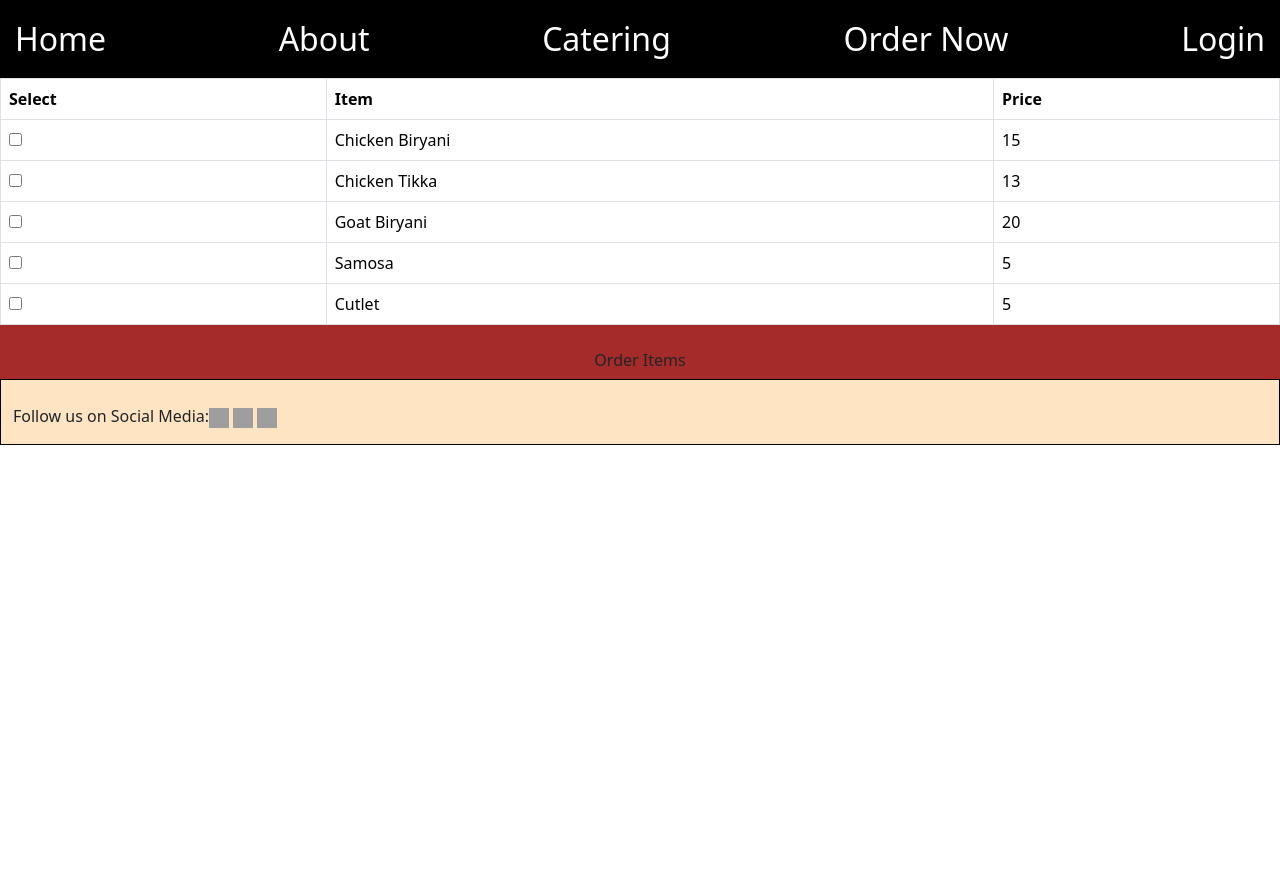
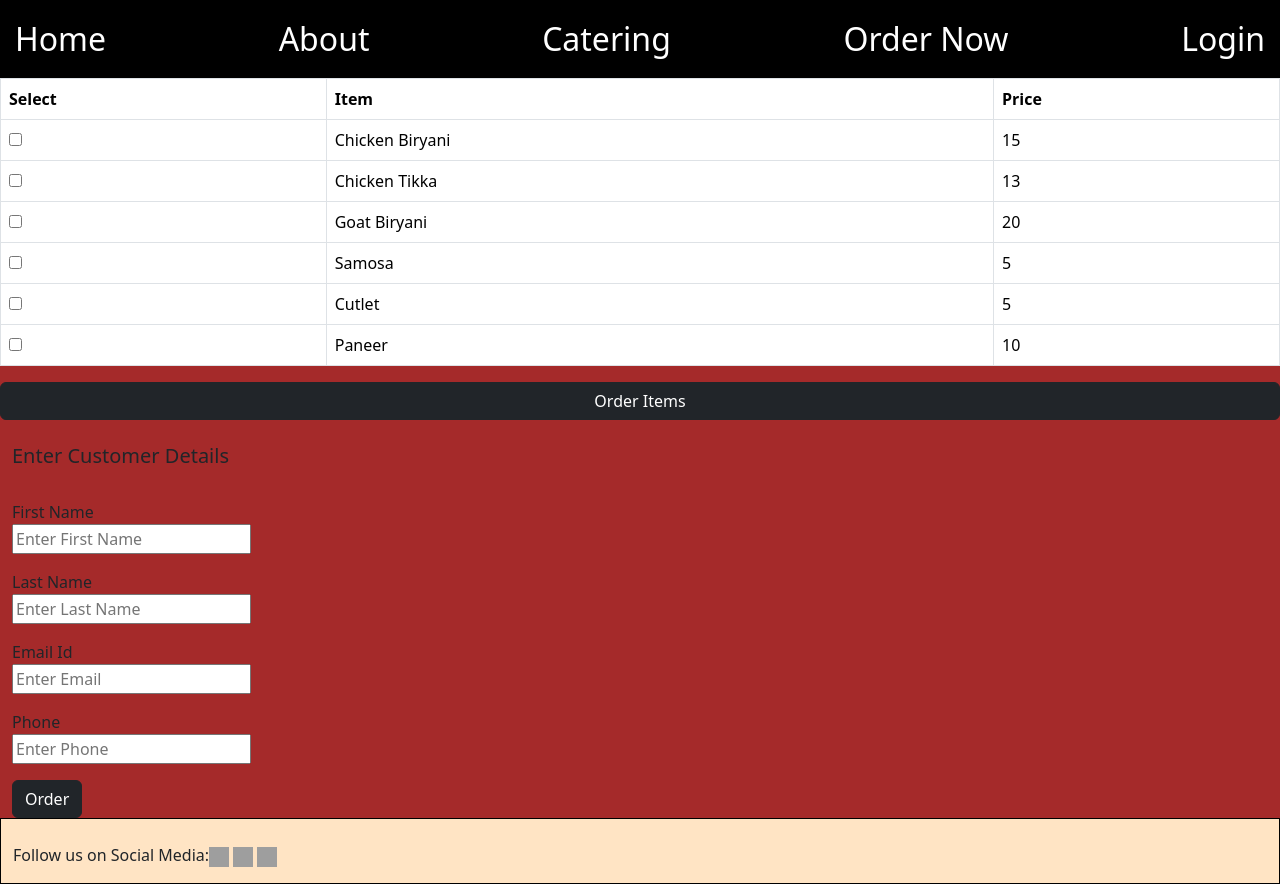
Before and after one commit to lintu-gogi/Gogi_Lintu_Restaurant_FrontEnd_Capstone, a React (Vite) app: page /order in a window 1280 px wide. Before the commit the page ends 800 px from the top, so only its background shows below. Built offline with nearby package versions, Linux system fonts and the light colour scheme; grey boxes are pictures that could not be loaded.

Commit message:
Added Placing the Order

```diff
--- a/src/components/Footer.jsx
+++ b/src/components/Footer.jsx
@@ -1,4 +1,4 @@
-import React from 'react'
+
 
 function Footer() {
 
--- a/src/components/ImageAndDes.jsx
+++ b/src/components/ImageAndDes.jsx
@@ -1,4 +1,4 @@
-import React from 'react'
+//import React from 'react'
 import 'bootstrap/dist/css/bootstrap.min.css'
 
 function ImageAndDes() {
--- a/src/pages/Order.jsx
+++ b/src/pages/Order.jsx
@@ -1,5 +1,6 @@
-import React from 'react'
+
 import { useState } from 'react';
+//import axios from 'axios'
 function Order() {
   // Sample data
   const initialData = [
@@ -8,10 +9,11 @@ function Order() {
     { id: 3, name: 'Goat Biryani', price: 20, selected: false },
     { id: 4, name: 'Samosa', price: 5, selected: false },
     { id: 5, name: 'Cutlet', price: 5, selected: false },
+    { id: 6, name: 'Paneer', price: 10, selected: false }
   ];
 
   const [data, setData] = useState(initialData);
-
+  const [responsestatus, setResponsestatus] = useState('');
   // Handle checkbox change
   const handleCheckboxChange = (id) => {
     const updatedData = data.map((item) =>
@@ -20,15 +22,98 @@ function Order() {
     setData(updatedData);
   };
 
-  // Handle delete selected items
-  const handleDeleteSelected = () => {
+  //Form Handling
+  // State to hold the input values
+  const [formData, setFormData] = useState({
+    firstnCust: '',
+    lastnCust: '',
+    emailCust: '',
+    phnoCust: ''
+
+
+  });
+  // Handle changes to the input fields
+  const handleChangeCust = (e) => {
+    const { name, value } = e.target;
+    setFormData({
+      ...formData,
+      [name]: value
+    });
+  };
+  //Function to check for any orders
+  const checkForOrders = (e) =>{
+    const orderSelected = data.filter((item) => item.selected);
+    //console.log(orderSelected);
+    if(orderSelected.length===0){
+      console.log(orderSelected);
+      alert('Select At least One Item to Order');
+      e.preventDefault();
+    }
+
+  }
+  // Handle form submission
+
+  const handleSubmit = async (e) => {
+    e.preventDefault();
+    const uniqueId = `id-${Date.now()}-${Math.random().toString(36).substr(2, 9)}`;
+    //Checked Menu Items
     const filteredData = data.filter((item) => item.selected);
     console.log(filteredData);
     setData(initialData);
-    //setData(filteredData);
-  };
+    console.log('Form Data:', formData);
+    const payload = {
+      firstPayload: formData,
+      secondPayload: filteredData,
+      idPayload: uniqueId
+    };
+    //let getCustId;
+    //Save Customer details in Customer Collection
+    //Using axios
+    /*try {
+      const response = await axios.post('http://localhost:5051/submit_cust', formData);
+      console.log("Response Data");
+      console.log(response);
+      getCustId=response.data._id;
+      console.log(getCustId);
+    } catch (error) {
+      console.error('Error:', error);
+    }*/
+    //Using fetch
+    fetch('http://localhost:5051/submit_cust', {
+    method: 'POST',
+    headers: {
+      'Content-Type': 'application/json',
+    },
+    body: JSON.stringify(payload),
+    })
+    .then((response) => response.json())
+    .then((jsonresponse) => {
+      // Get response data
+      console.log('Response data:', jsonresponse.message);
+      setResponsestatus(jsonresponse);
+    })
+    .catch((error) => {
+      console.error('Error:', error);
+    });
+
+    if(responsestatus!==''){
+      console.log("Order Placed");
+      alert(`Order Placed!!! Order No is: ${uniqueId}`)
+    }
+  }
+    // Get the Customer Id from the customer collection and save it to the Order collection(to link the collections)
+    /*try {
+      //fetch(`https://api.thecatapi.com/v1/images/search?limit=15&breed_ids=${selectedBreedId}`)
+      const response = await axios.post(`http://localhost:5051/submit_order/custid=${getCustId}`, filteredData);
+      console.log(response.data);
+    } catch (error) {
+      console.error('Error:', error);
+    }*/
+
+
 
   return (
+    <>
     <div className="container-fluid">
       <div className="row">
         <table className="table table-bordered">
@@ -57,11 +142,64 @@ function Order() {
         </table>
       </div>
       <div className="row">
-        <button className="btn" onClick={handleDeleteSelected}>
+        <button className="btn btn-dark" onClick={handleSubmit}>
           Order Items
         </button>
       </div>
     </div>
+<br></br>
+<div className="container-fluid">
+<div className="row">
+  <h5 style={{ textAlign: 'left' }}>
+    Enter Customer Details
+  </h5>
+</div>
+
+<div className="row">
+  <form onSubmit={handleSubmit}>
+    <br />
+    <p>
+      First Name<br />
+      <input name="firstnCust" type="text"
+      value={formData.firstnCust}
+      onChange={handleChangeCust}
+      required
+      placeholder="Enter First Name" />
+    </p>
+    <p>
+      Last Name<br />
+      <input name="lastnCust" type="text"
+      value={formData.lastnCust}
+      onChange={handleChangeCust}
+      required
+      placeholder="Enter Last Name" />
+    </p>
+
+    <p>
+      Email Id<br />
+      <input name="emailCust" type="email"
+      value={formData.emailCust}
+      onChange={handleChangeCust}
+      required
+      placeholder="Enter Email" />
+    </p>
+
+    <p>
+      Phone<br />
+      <input name="phnoCust" type="number"
+      value={formData.phnoCust}
+      onChange={handleChangeCust}
+      required
+      placeholder="Enter Phone" />
+    </p>
+
+    <button type="submit" onClick={checkForOrders} className="btn btn-dark" id="subBtnOrder">
+      Order
+    </button>
+  </form>
+</div>
+</div>
+</>
   );
 }
 
```
